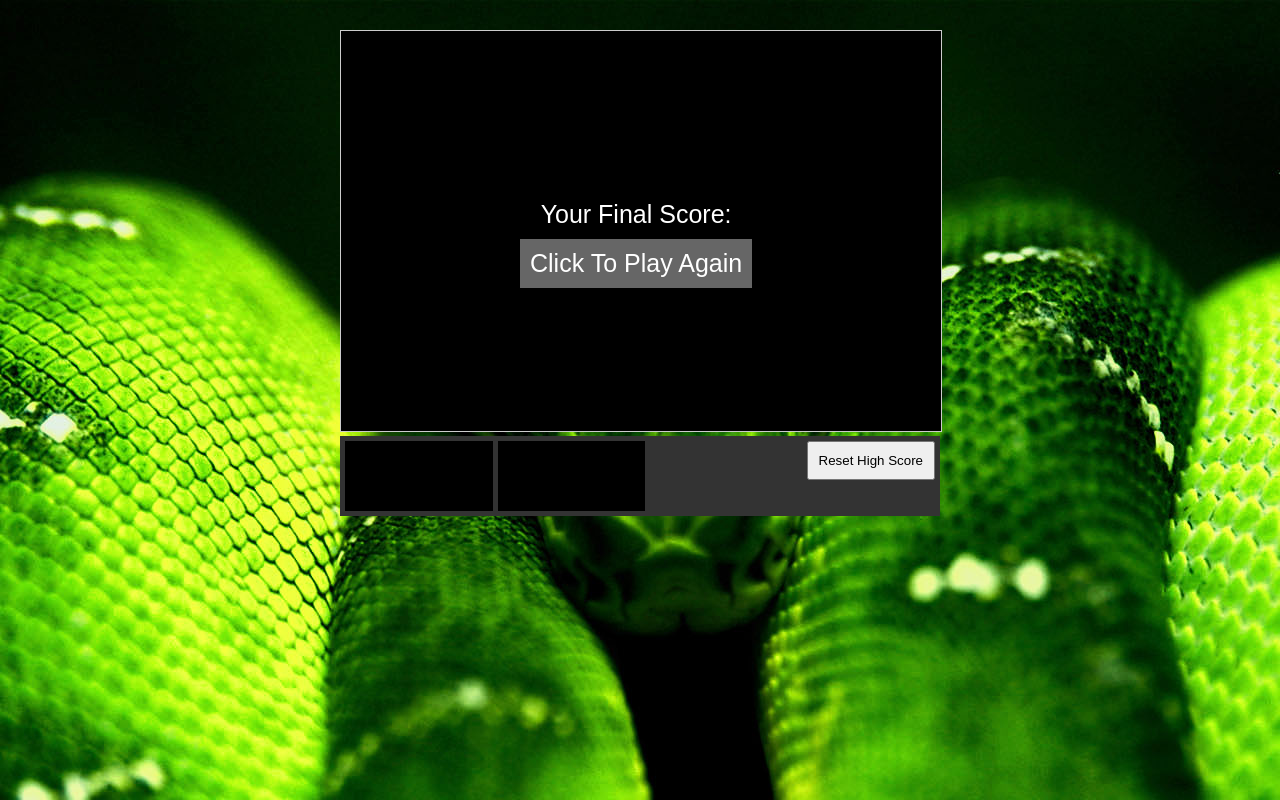
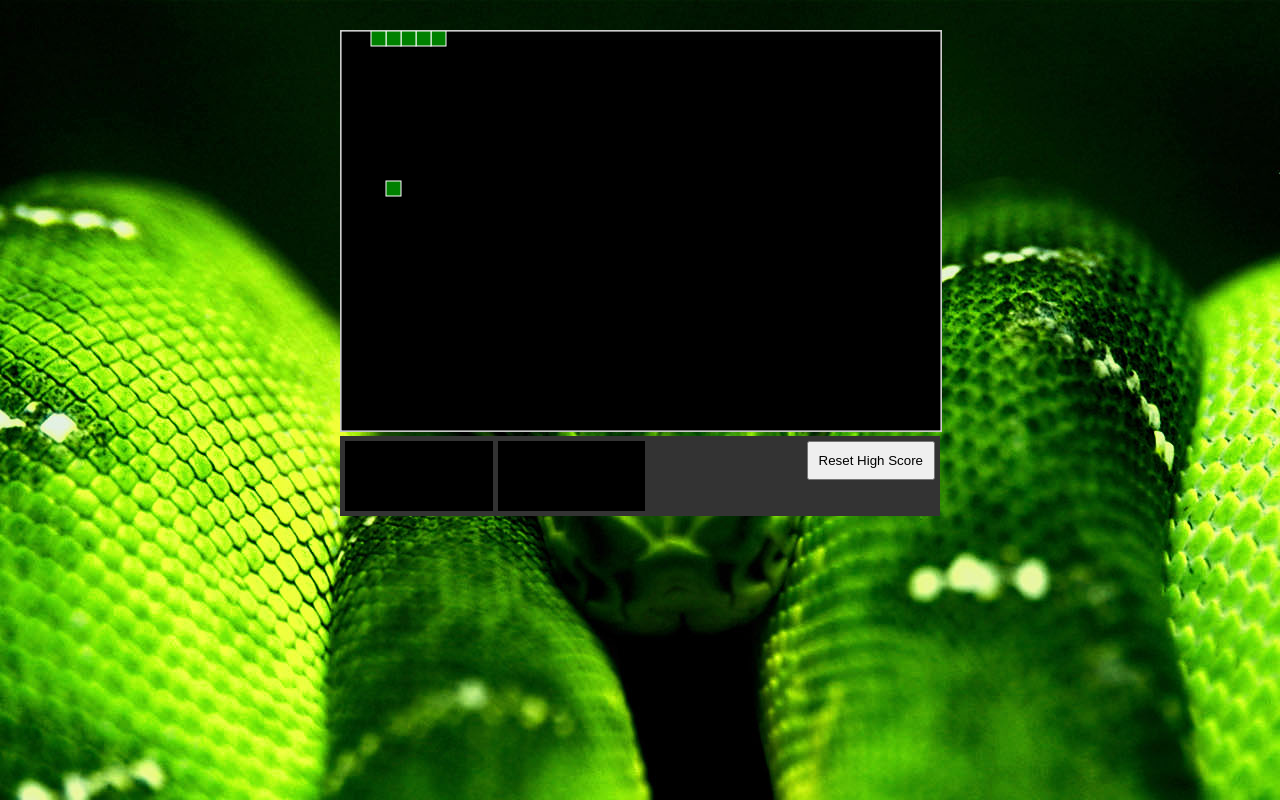
Before and after one commit to ibalatin/snake, a plain HTML site: page index.html in a window 1280 px wide. Drawn offline with nearby package versions, Linux system fonts and the light colour scheme.

Commit message:
Added function for drawing and moving snake, eating food and checking collision

```diff
--- a/css/style.css
+++ b/css/style.css
@@ -47,6 +47,7 @@ canvas{
 }
 
 #overlay{
+    display:none;
     color:#ffffff;
     font-size:25px;
     text-align:center;
--- a/js/script.js
+++ b/js/script.js
@@ -1,19 +1,17 @@
 $(document).ready(function(){
     var canvas = $('#canvas')[0],
-        context = canvas.getContext('2d'),
-        w = canvas.width(),
-        h = canvas.height(),
+        ctx = canvas.getContext('2d'),
+        w = canvas.width,
+        h = canvas.height,
         cw = 15,
         d='right',
         food,
         score,
+        color = 'green',
         speed = 130,
         snakeArray;
 
         init();
-
-});
-
     //Initialize Snake,food and game
     function init(){
         createSnake();
@@ -29,7 +27,7 @@ function init(){
     //Create Snake
     function createSnake(){
         var length = 5;
-    snakeArray = {};
+        snakeArray =[];
         for(var i=length-1;i >=0; i--){
             snakeArray.push({x:i,y:0})
         }
@@ -38,7 +36,70 @@ function createSnake(){
 
     function createFood(){
         food = {
-        x:Math.round(Math.random()*(w-cw)/cw);
-        y:Math.round(Math.random()*(h-cw)/cw);
+            x:Math.round(Math.random()*(w-cw)/cw),
+            y:Math.round(Math.random()*(h-cw)/cw)
         }
     }
+
+    function paint(){
+        ctx.fillStyle ="black";
+        ctx.fillRect(0,0,w,h);
+        ctx.strokeStyle = "white";
+        ctx.strokeRect(0,0,w,h);
+
+        //Snake position
+        var nx = snakeArray[0].x;
+        var ny = snakeArray[0].y;
+
+        //Snake movement
+        if(d=='right') nx++;
+        else if(d=='left')nx--;
+        else if(d=='up') ny--;
+        else if(d=='down')ny++;
+
+        if( (nx==-1) || (nx == w/cw) || (ny == -1) || (ny == h/cw) || checkCollision(nx,ny,snakeArray)){
+            init();
+
+            return;
+        }
+
+        if(nx==food.x && ny==food.y){
+            var tail = {x: nx, y: ny};
+            score++;
+            createFood();
+        }
+        else{
+            var tail = snakeArray.pop();
+            tail.x = nx;
+            tail.y=ny;
+        }
+
+        snakeArray.unshift(tail);
+
+        for(var i=0;i<snakeArray.length;i++){
+            var c = snakeArray[i];
+            paintCell(c.x,c.y);
+        }
+
+        paintCell(food.x,food.y);
+
+        checkScore(score);
+
+    }
+
+    function paintCell(x,y){
+        ctx.fillStyle=color;
+        ctx.fillRect(x*cw,y*cw,cw,cw);
+        ctx.strokeStyle="white";
+        ctx.strokeRect(x*cw,y*cw,cw,cw);
+    }
+
+    function checkCollision(x,y,array){
+        for(var i=0; i<array.length;i++){
+            if(array[i].x==x && array[i].y==y)
+                return true;
+        }
+        return false;
+
+    }
+});
```
Lines whose indentation alone changed are shown as unchanged.
